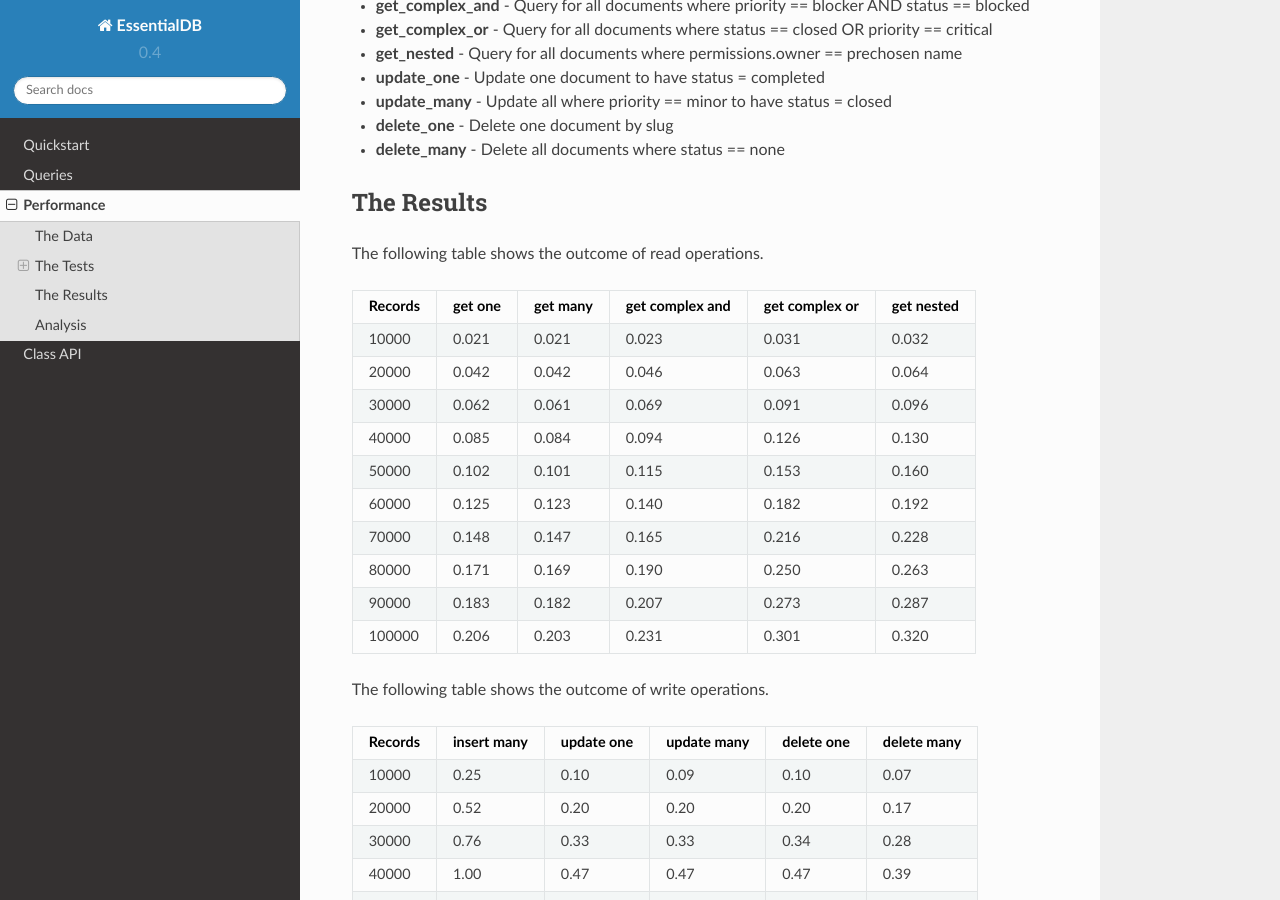
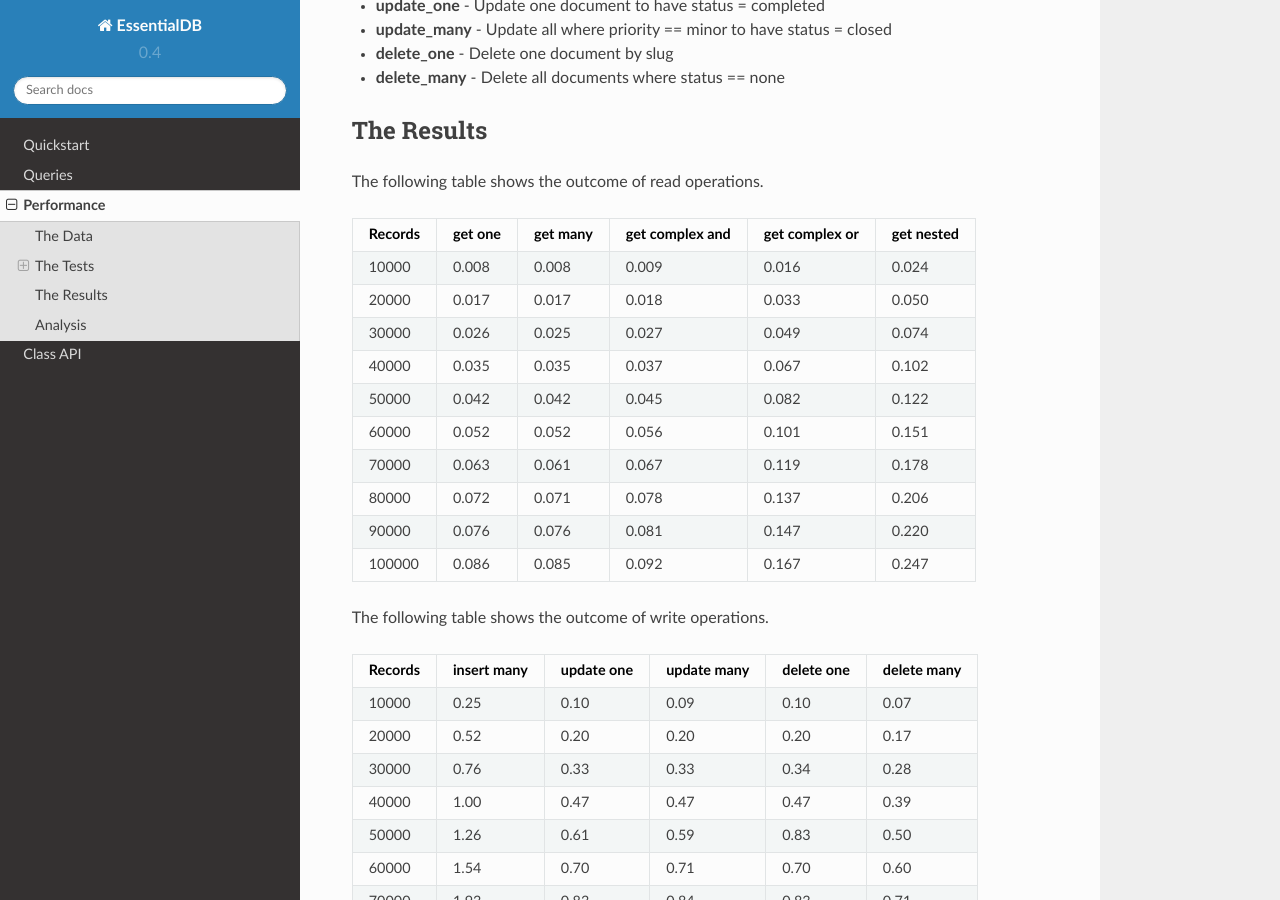
Before and after one commit to shane-mason/essentialdb, a Sphinx documentation site: the page built from docs/performance.rst, in a window 1280 px wide and 900 px high, scrolled down 3208 px. Built offline with Sphinx 7.4.7 and the Read the Docs theme 2.0.0, drawn with Linux system fonts in a browser that asks for light colours.

```diff
--- a/docs/performance.rst
+++ b/docs/performance.rst
@@ -101,17 +101,18 @@ The following table shows the outcome of read operations.
 =======  =======  ========  ===============   ==============    ==========
 Records  get one  get many  get complex and   get complex or    get nested
 =======  =======  ========  ===============   ==============    ==========
-10000    0.021    0.021     0.023             0.031             0.032
-20000    0.042    0.042     0.046             0.063             0.064
-30000    0.062    0.061     0.069             0.091             0.096
-40000    0.085    0.084     0.094             0.126             0.130
-50000    0.102    0.101     0.115             0.153             0.160
-60000    0.125    0.123     0.140             0.182             0.192
-70000    0.148    0.147     0.165             0.216             0.228
-80000    0.171    0.169     0.190             0.250             0.263
-90000    0.183    0.182     0.207             0.273             0.287
-100000   0.206    0.203     0.231             0.301             0.320
+10000	 0.008	  0.008	    0.009	          0.016	            0.024
+20000	 0.017	  0.017	    0.018	          0.033	            0.050
+30000	 0.026	  0.025	    0.027	          0.049	            0.074
+40000	 0.035	  0.035	    0.037	          0.067	            0.102
+50000	 0.042	  0.042	    0.045	          0.082	            0.122
+60000	 0.052	  0.052	    0.056	          0.101	            0.151
+70000	 0.063	  0.061	    0.067	          0.119	            0.178
+80000	 0.072	  0.071	    0.078	          0.137	            0.206
+90000	 0.076	  0.076	    0.081	          0.147	            0.220
+100000	 0.086	  0.085	    0.092	          0.167	            0.247
 =======  =======  ========  ===============   ==============    ==========
+
 
 The following table shows the outcome of write operations.
 
```
Also changed, not shown: other parts of docs/performance.rst (+17 -0 lines), docs/img/read_graph.png, docs/img/write_graph.png.
